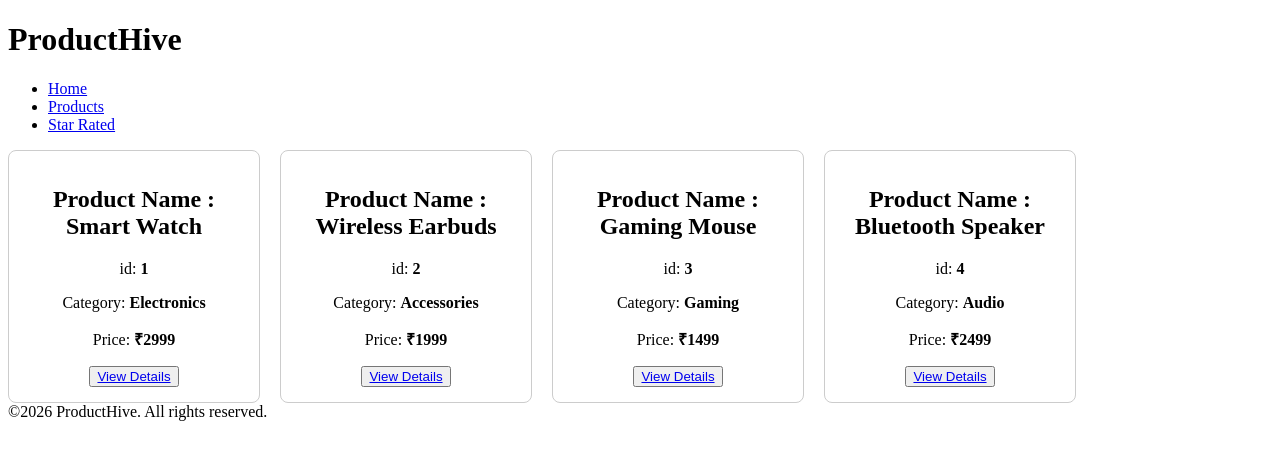
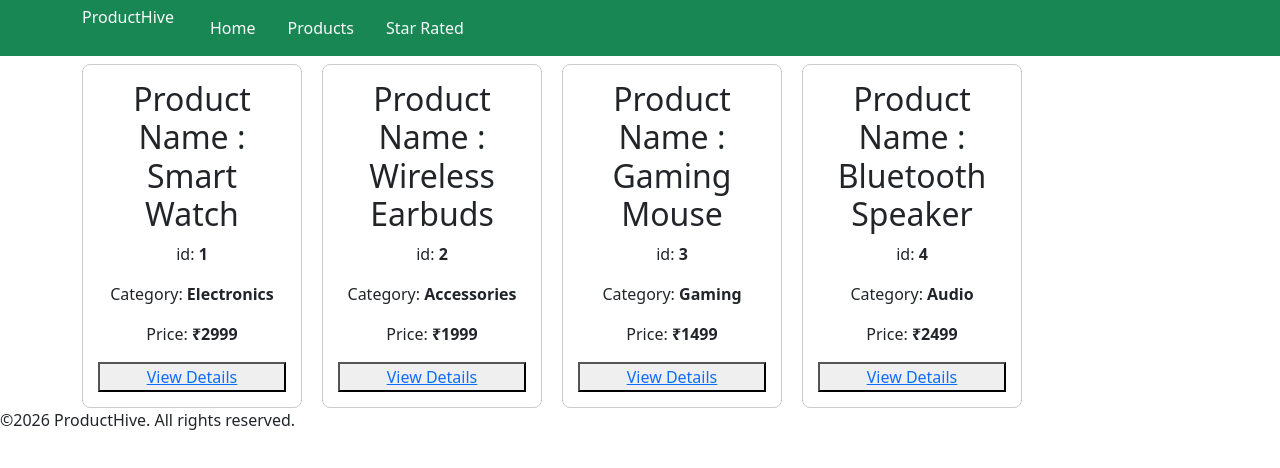
Before and after one commit to Vikash-Attrish/Product-Hive, a website: page products.html in a window 1280 px wide. Drawn offline with nearby package versions, Linux system fonts and the light colour scheme.

Commit message:
Final edit complete

```diff
--- a/products.html
+++ b/products.html
@@ -4,18 +4,22 @@
     <meta charset="UTF-8">
     <meta name="viewport" content="width=device-width, initial-scale=1.0">
     <title>Product Hive</title>
+    <link href="https://cdn.jsdelivr.net/npm/bootstrap@5.3.8/dist/css/bootstrap.min.css" rel="stylesheet" integrity="sha384-sRIl4kxILFvY47J16cr9ZwB07vP4J8+LH7qKQnuqkuIAvNWLzeN8tE5YBujZqJLB" crossorigin="anonymous">
 </head>
 <body>
-    <header>
-        <h1>ProductHive</h1>
-        <nav>
-          <ul>
-            <li><a href="index.html">Home</a></li>
-            <li><a href="products.html">Products</a></li>
-            <li><a href="star-rated.html">Star Rated</a></li>
-          </ul>
-        </nav>
-      </header>
+    <!-- add bootstrap class for navbar via reference by previous CampusHive project  -->
+  <header class="p-2 bg-success text-light">
+    <div class="container">
+      <h1 class="navbar-brand">ProductHive</h1>
+      <nav>
+        <ul class="nav">
+          <li class="nav-item"><a class="nav-link text-light" href="index.html">Home</a></li>
+          <li class="nav-item"><a class="nav-link text-light" href="products.html">Products</a></li>
+          <li class="nav-item"><a class="nav-link text-light" href="star-rated.html">Star Rated</a></li>
+        </ul>
+      </nav>
+    </div>
+  </header>
       <main class="container">
         <div class="card">
            <h2>Product Name : Smart Watch</h2>
@@ -51,6 +55,7 @@
                 gap: 20px;
             }
             .card{
+                margin-top: 8px;
             border: 1px solid #ccc;
             padding: 15px;
             width: 220px;
```
Also changed, not shown: details.html (+15 -10 lines), star-rated.html (+15 -10 lines).
